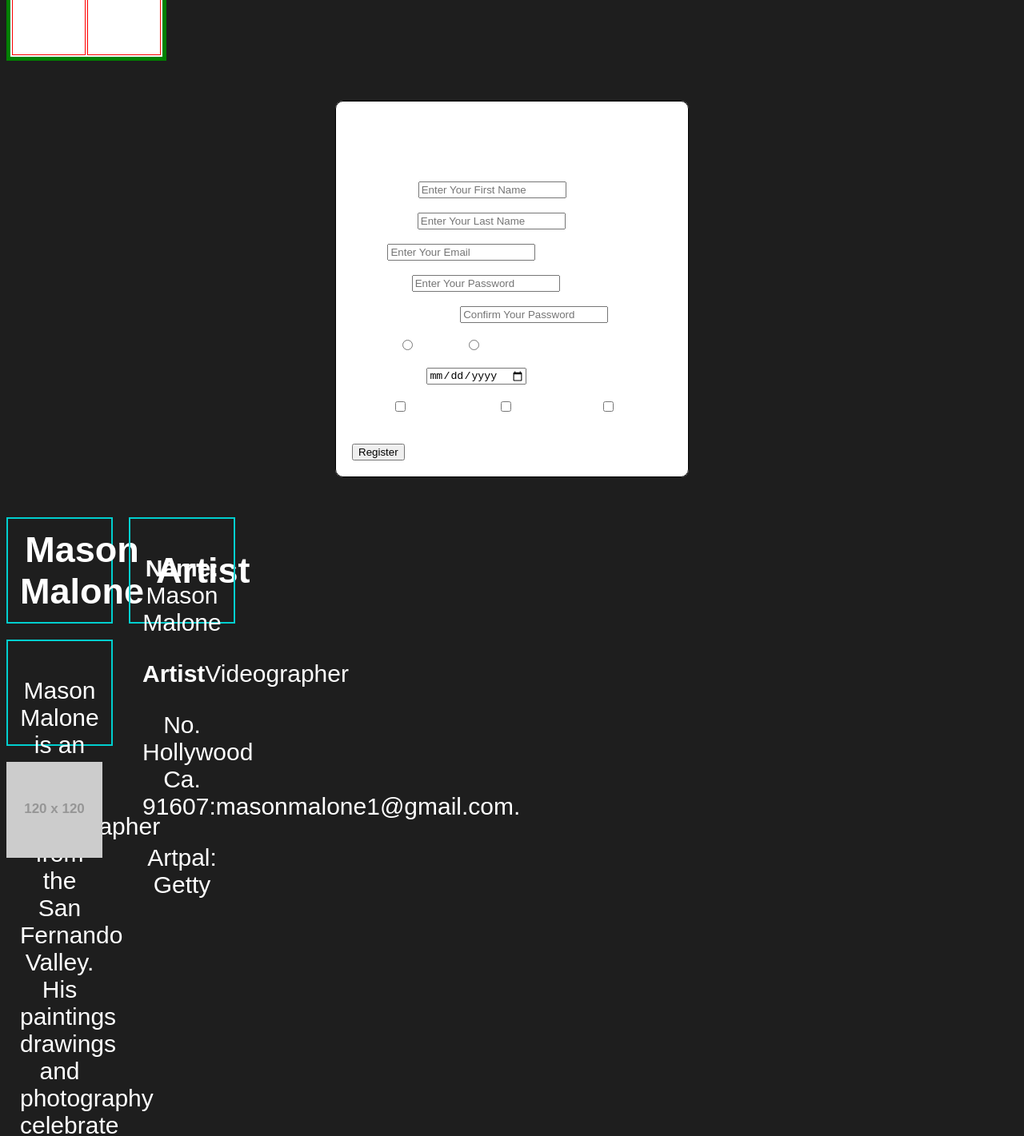
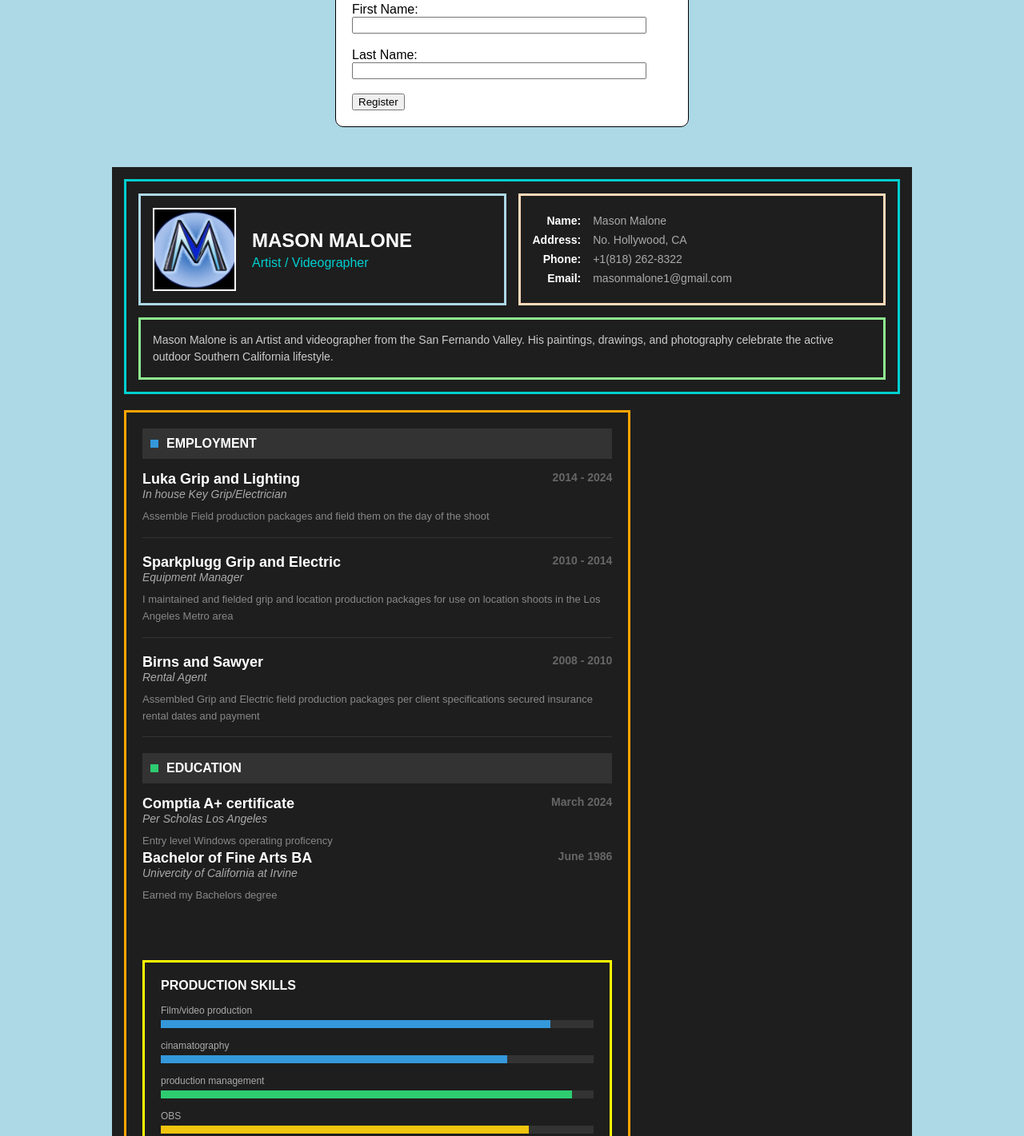
Before and after one commit to Mason-Cyber-ui/onlineresume, a plain HTML site: page index.html in a window 1280 px wide. Shown: the part 298-1719 px from the top of the page at 80% size. Drawn offline with Linux system fonts and the light colour scheme; placeholder pictures from the web are drawn by us; files whose address does not match are found by name.

Commit message:
onloine reume final

```diff
--- a/index.css
+++ b/index.css
@@ -1,6 +1,7 @@
 body {
     background-color: #add8e6;
     font-family: Arial, sans-serif;
+    margin: 0;
 }
 
 ul {
@@ -36,18 +37,25 @@ li a:hover:not(.active) {
     background-color: #04AA6D;
 }
 
+.content-wrapper {
+    padding: 20px;
+    display: flex;
+    flex-direction: column;
+    align-items: center;
+}
+
 table {
-    width: 200px;
-    height: 300px;
+    width: 300px;
     text-align: center;
     border: 5px solid green;
-    margin-top: 20px;
+    margin-bottom: 30px;
     background-color: white;
+    border-collapse: collapse;
 }
 
-th,
-td {
+th, td {
     border: 1px solid red;
+    padding: 10px;
 }
 
 td:hover {
@@ -60,99 +68,189 @@ fieldset {
     padding: 20px;
     border-radius: 10px;
     max-width: 400px;
-    margin: 50px auto;
+    width: 100%;
+    margin-bottom: 50px;
     border: 1px solid black;
 }
 
-.container {
-    display: flex;
-
+.resume-container {
+    width: 100%;
+    max-width: 1000px;
+    background-color: #1e1e1e;
+    padding: 15px;
+    color: white;
+    box-sizing: border-box;
 }
 
-.box {
-    border: 1px solid;
-    width: 99px;
-    height: 99px;
-    text-align: center;
-    font-size: 30px;
+.section-1 {
+    border: 3px solid #00cfcf;
+    padding: 15px;
+    margin-bottom: 20px;
+    display: grid;
+    grid-template-columns: 1fr 1fr;
+    gap: 15px;
 }
 
-#box1 {
-    background-color: green;
-}
-
-#box2 {
-    background-color: yellow;
-}
-
-#box3 {
-    background-color: pink;
-}
-
-#box4 {
-    background-color: blue;
-}
-
-#box5 {
-    background-color: red;
-}
-
-#box6 {
-    background-color: orange;
-}
-
-#box7 {
-    background-color: beige;
-}
-
-#box8 {
-    background-color: lightgray;
-}
-
-body {
-    background-color: #1e1e1e;
-    font-family: Arial, sans-serif;
-    color: white;
-}
-
-/* Main Container */
-.main_container {
-    width: 900px;
-    margin: 50px auto;
-    border: 3px solid #00cfcf;
-    padding: 20px
-}
-
-/* Section 1 */
-.section1 {
-    display: grid;
-    grid-template-columns: 1fr 1fr;
+.box-profile {
+    border: 3px solid #add8e6;
+    padding: 15px;
+    display: flex;
+    align-items: center;
     gap: 20px;
 }
 
-
-/*COMMON BOX STYLING */
-.box {
-    border: 2px solid #00cfcf;
-    padding: 15px;
-
+.box-profile img {
+    width: 100px;
+    height: 100px;
+    object-fit: cover;
+    border: 2px solid white;
 }
 
-/* BOX1 */
-.box1 {
+.profile-text h1 {
+    margin: 0;
+    font-size: 24px;
+    text-transform: uppercase;
+}
+
+.profile-text h2 {
+    margin: 5px 0 0 0;
+    font-size: 16px;
+    color: #00cfcf;
+    font-weight: normal;
+}
+
+.box-contact {
+    border: 3px solid #ffdab9;
+    padding: 15px;
+    font-size: 14px;
     display: flex;
     align-items: center;
-     gap: 15px;
-
 }
 
-.box1 img {
-    width: 120px;
-    height: 120px;
-    object-fit: cover;
+.contact-grid {
+    display: grid;
+    grid-template-columns: auto 1fr;
+    column-gap: 15px;
+    row-gap: 8px;
+    width: 100%;
 }
 
-/*Box 3 spans full width */
-.box3 {
-    grid-column: 1/3;
+.label {
+    font-weight: bold;
+    text-align: right;
+    color: #fff;
 }
+
+.value {
+    text-align: left;
+    color: #aaa;
+}
+
+.box-bio {
+    grid-column: 1 / -1;
+    border: 3px solid #90ee90;
+    padding: 15px;
+    color: #ccc;
+    font-size: 14px;
+    line-height: 1.5;
+}
+
+.bottom-row {
+    display: grid;
+    grid-template-columns: 2fr 1fr;
+    gap: 20px;
+}
+
+.section-2 {
+    border: 3px solid orange;
+    padding: 20px;
+}
+
+.section-header {
+    background-color: #333;
+    padding: 10px;
+    margin-bottom: 15px;
+    font-weight: bold;
+    display: flex;
+    align-items: center;
+}
+
+.blue-tag {
+    background-color: #3498db;
+    width: 10px;
+    height: 10px;
+    display: inline-block;
+    margin-right: 10px;
+}
+
+.green-tag {
+    background-color: #2ecc71;
+    width: 10px;
+    height: 10px;
+    display: inline-block;
+    margin-right: 10px;
+}
+
+.job-entry {
+    margin-bottom: 20px;
+    border-bottom: 1px solid #333;
+    padding-bottom: 15px;
+}
+
+.job-title {
+    font-size: 18px;
+    color: white;
+    font-weight: bold;
+}
+
+.job-date {
+    float: right;
+    color: #666;
+    font-size: 14px;
+}
+
+.job-role {
+    color: #aaa;
+    margin-bottom: 10px;
+    font-size: 14px;
+    font-style: italic;
+}
+
+.job-desc {
+    color: #888;
+    font-size: 13px;
+    line-height: 1.6;
+}
+
+.section-3 {
+    border: 3px solid yellow;
+    padding: 20px;
+}
+
+.skill-header {
+    font-size: 16px;
+    font-weight: bold;
+    margin-bottom: 15px;
+    margin-top: 20px;
+    text-transform: uppercase;
+}
+
+.skill-header:first-child {
+    margin-top: 0;
+}
+
+.skill-bar-container {
+    background-color: #333;
+    height: 10px;
+    margin-bottom: 15px;
+    margin-top: 5px;
+}
+
+.skill-bar {
+    height: 100%;
+}
+
+.skill-name {
+    font-size: 12px;
+    color: #aaa;
+}
--- a/index.html
+++ b/index.html
@@ -1,13 +1,12 @@
 <!DOCTYPE html>
-<html>
+<html lang="en">
 <head>
-    <title>Navigation Bar & Table</title>
-    <!-- This links your HTML to the CSS file above -->
+    <meta charset="UTF-8">
+    <title>Full Resume Layout</title>
     <link rel="stylesheet" href="index.css">
 </head>
 <body>
 
-    <!-- Navigation Bar -->
     <ul>
         <li><a class="active" href="#home">Home</a></li>
         <li><a href="#news">News</a></li>
@@ -15,7 +14,8 @@
         <li style="float:right"><a href="#about">About</a></li>
     </ul>
 
-    <!-- Table -->
+    <div class="content-wrapper">
+
         <table>
             <tr>
                 <th>Header 1</th>
@@ -31,102 +31,133 @@
             </tr>
         </table>
 
-    <fieldset style="width: 500px; border: 1px solid black;">
-        <h1>Register Page</h1>
-
+        <fieldset>
+            <h1 style="margin-top:0;">Register Page</h1>
             <form>
-            <label>First Name
-                <input type="text" placeholder="Enter Your First Name">
-            </label>
-            <br><br>
-
-            <label>Last Name
-                <input type="text" placeholder="Enter Your Last Name">
-            </label>
-            <br><br>
-
-            <label>Email
-                <input type="email" placeholder="Enter Your Email">
-            </label>
-            <br><br>
-
-            <label>Password
-                <input type="password" placeholder="Enter Your Password">
-            </label>
-            <br><br>
-
-            <label>Confirm Password
-                <input type="password" placeholder="Confirm Your Password">
-            </label>
-            <br><br>
-
-            <!-- Gender Section -->
-            <label>Gender</label>
-            <input type="radio" name="gender" value="female"> Female
-            <input type="radio" name="gender" value="male"> Male
-            <br><br>
-
-            <!-- Date of Birth Section -->
-            <label>Date of Birth
-                <input type="date">
-            </label>
-            <br><br>
-
-            <!-- Habits Section -->
-            <label>Habits</label>
-            <input type="checkbox" name="habit1" value="sports"> You like sports
-            <input type="checkbox" name="habit2" value="eat"> You like to eat
-            <input type="checkbox" name="habit3" value="sleep"> You like to sleep
-            <br><br>
-
+                <label>First Name: <br><input type="text" style="width:90%;"></label><br><br>
+                <label>Last Name: <br><input type="text" style="width:90%;"></label><br><br>
                 <button type="submit">Register</button>
             </form>
         </fieldset>
 
-</body>
-</html>
+        <div class="resume-container">
 
-<!DOCTYPE html>
-<html lang ="en">
-    <head>
-        <meta charset ="UTF-8">
-        <title>Resume Practise</title>
-        <link rel="stylesheet" href="style.css">
-    </head>
-    <body>
+            <div class="section-1">
+                <div class="box-profile">
+                    <img src="C:\Users\User\OneDrive\Documents\WDE\online-resume\M logo cropped.jpg" alt="Profile">
+                    <div class="profile-text">
+                        <h1>Mason Malone</h1>
+                        <h2>Artist / Videographer</h2>
+                    </div>
+                </div>
 
-        <div class="main container">
-            <section class="section1">
+                <div class="box-contact">
+                    <div class="contact-grid">
+                        <div class="label">Name:</div>
+                        <div class="value">Mason Malone</div>
+                        <div class="label">Address:</div>
+                        <div class="value">No. Hollywood, CA</div>
+                        <div class="label">Phone:</div>
+                        <div class="value">+1(818) 262-8322</div>
+                        <div class="label">Email:</div>
+                        <div class="value">masonmalone1@gmail.com</div>
+                    </div>
+                </div>
+
+                <div class="box-bio">
+                    Mason Malone is an Artist and videographer from the San Fernando Valley.
+                    His paintings, drawings, and photography celebrate the active outdoor
+                    Southern California lifestyle.
+                </div>
+            </div>
+
+            <div class="bottom-row">
+
+                <div class="section-2">
+                    <div class="section-header">
+                        <span class="blue-tag"></span> EMPLOYMENT
+                    </div>
+
+                    <div class="job-entry">
+                        <div class="job-title">Luka Grip and Lighting<span class="job-date">2014 - 2024</span></div>
+                        <div class="job-role">In house Key Grip/Electrician</div>
+                        <div class="job-desc"> Assemble Field production packages and field them on the day of the shoot
+                        </div>
+                    </div>
 
 
-                <!--BOX 1 -->
-                <div class="box box1"
-                <img src="profile.jpg" alt="Profile photo">
-                <h1> Mason Malone</h1>
-                <h2> Artist</h2>
+                    <div class="job-entry">
+                        <div class="job-title">Sparkplugg Grip and Electric<span class="job-date">2010 - 2014</span></div>
+                        <div class="job-role">Equipment Manager</div>
+                        <div class="job-desc">
+                            I maintained and fielded grip and location production packages for use on location shoots
+                            in the Los Angeles Metro area
+                        </div>
                     </div>
 
-            <!--Box 2-->
-            <div class="box box2">
-                <p><strong>Name:</strong> Mason Malone</p>
-                <p><strong>Artist</strong>Videographer</p>
-                <p>No. Hollywood Ca. 91607:</strong>masonmalone1@gmail.com.</p>
-                <p> Artpal:</strong> Getty <Istockimages></Istockimages></p>
+                     <div class="job-entry">
+                        <div class="job-title">Birns and Sawyer<span class="job-date">2008 - 2010</span></div>
+                        <div class="job-role">Rental Agent</div>
+                        <div class="job-desc">
+                            Assembled Grip and Electric field production packages per client specifications
+                            secured insurance rental dates and payment
+                        </div>
+                    </div>
+
+                    <div class="section-header">
+                        <span class="green-tag"></span> EDUCATION
+                    </div>
+
+                    <div class="job-entry" style="border:none;">
+                        <div class="job-title">Comptia A+ certificate <span class="job-date">March 2024</span></div>
+                        <div class="job-role">Per Scholas Los Angeles</div>
+                        <div class="job-desc">
+                            Entry level Windows operating proficency
+
 
                     </div>
 
-            <!--BOX 3-->
-            <div class="box box3">
+                    <div class="job-entry" style="border:none;">
+                        <div class="job-title">Bachelor of Fine Arts BA <span class="job-date">June 1986</span></div>
+                        <div class="job-role">Univercity of California at Irvine</div>
+                        <div class="job-desc">
+                            Earned my Bachelors degree
+                        </div>
+                    </div>
+                </div>
 
-            </p>
-             Mason Malone is an Artist and videographer
-             from the San Fernando Valley. His paintings
-              drawings and photography
-             celebrate the active outdoor
-              Southern California life style.
-            </p>
+                <div class="section-3">
+                    <div class="skill-header">production Skills</div>
+
+                    <div class="skill-name">Film/video production</div>
+                    <div class="skill-bar-container"><div class="skill-bar" style="width:90%; background-color:#3498db;"></div></div>
+
+                    <div class="skill-name">cinamatography</div>
+                    <div class="skill-bar-container"><div class="skill-bar" style="width:80%; background-color:#3498db;"></div></div>
+
+                    <div class="skill-name">production management</div>
+                    <div class="skill-bar-container"><div class="skill-bar" style="width:95%; background-color:#2ecc71;"></div></div>
+
+                    <div class="skill-name">OBS</div>
+                    <div class="skill-bar-container"><div class="skill-bar" style="width:85%; background-color:#f1c40f;"></div></div>
+
+                    <div class="skill-name">NLE's (Premiere, DiVinci, Krita )</div>
+                    <div class="skill-bar-container"><div class="skill-bar" style="width:70%; background-color:#e74c3c;"></div></div>
+
+                    <div class="skill-header">Graphic Skills</div>
+                    <div style="font-size:12px; color:#aaa; line-height:1.8;">
+                        ■ Adobe Photoshop<br>
+                        ■ Adobe Illustrator<br>
+                        ■ Clip Champ<br>
+                        ■ Krita
+                    </div>
+                </div>
+
+            </div>
+
+        </div>
+
     </div>
 
 </body>
 </html>
-        <img src="https://via.placeholder.com/120">
```
Also changed, not shown: M logo cropped.jpg (added). Lines whose indentation alone changed are shown as unchanged.
